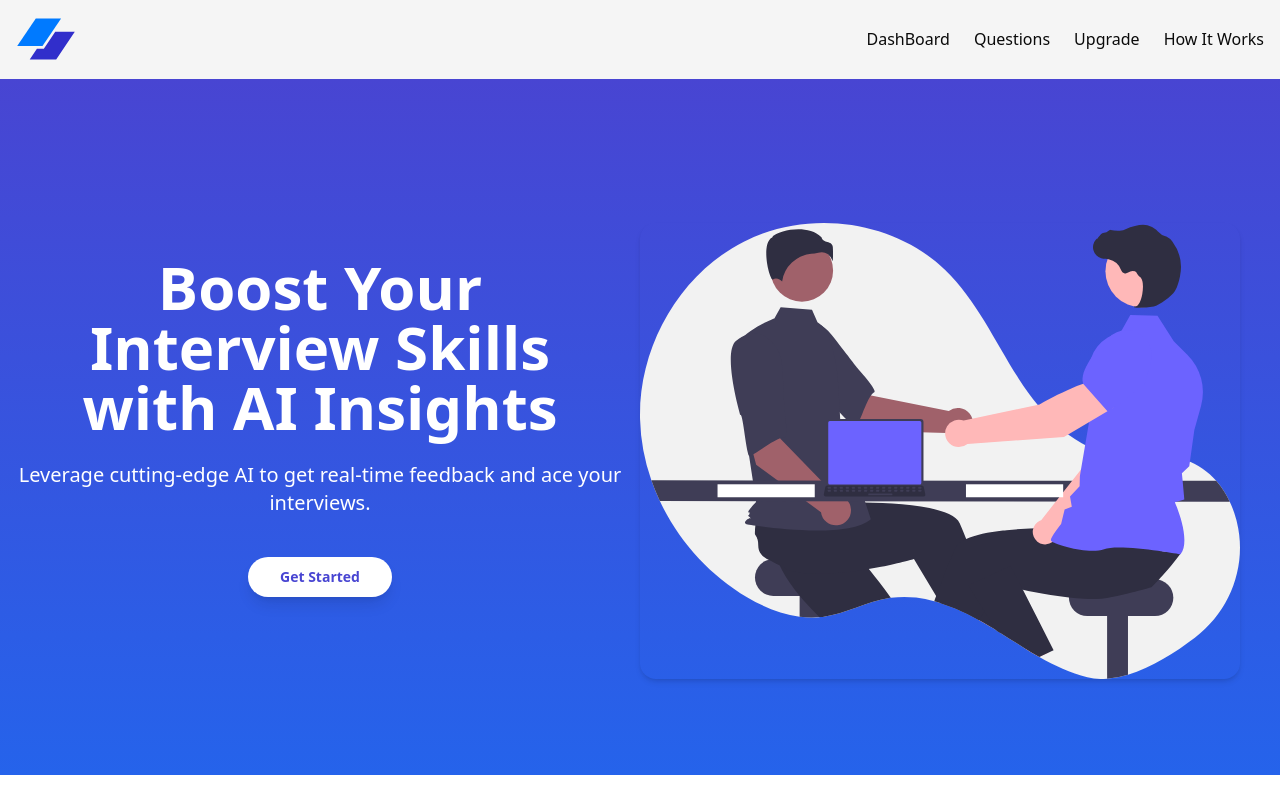
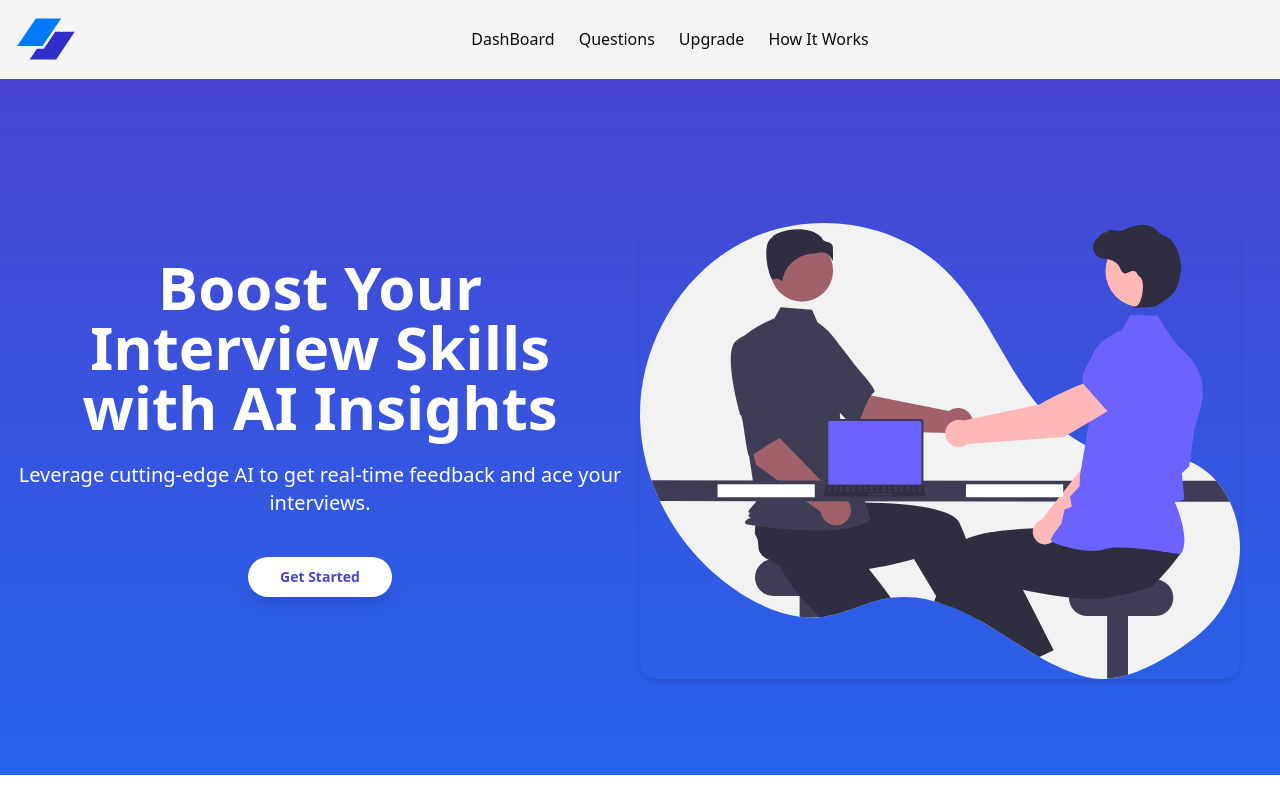
Before and after one commit to Zaidshaikh2811/MockInterview, a Next.js app: page / in a window 1280 px wide. Shown: the top 800 px of the page. Built offline with nearby package versions, Linux system fonts and the light colour scheme.

Commit message:
responsive

```diff
--- a/app/dashboard/_components/Header.jsx
+++ b/app/dashboard/_components/Header.jsx
@@ -3,39 +3,89 @@
 import { UserButton } from '@clerk/nextjs';
 import Image from 'next/image';
 import { usePathname } from 'next/navigation';
-import Link from 'next/link'; // Import the Link component
-import React from 'react';
+import Link from 'next/link';
+import React, { useState } from 'react';
+import { FaBars, FaTimes } from 'react-icons/fa'; // Icons for menu
 
 const Header = () => {
     const path = usePathname();
+    const [isOpen, setIsOpen] = useState(false);
 
     // Function to check if the current path matches the link
-    const isActive = (href) => path === href ? 'text-primary font-bold' : '';
+    const isActive = (href) => (path === href ? 'text-primary font-bold' : '');
+
+    // Toggle sidenav state
+    const toggleSidenav = () => setIsOpen(!isOpen);
 
     return (
-        <div className='flex p-4 items-center justify-between bg-secondary shadow-md'>
+        <div className="flex items-center justify-between p-4 bg-secondary shadow-md">
+            {/* Logo */}
             <Image
                 src={"/logoipsum-245.svg"}
                 alt="AI MOCK Interview Logo"
                 width={60}
                 height={60}
             />
-            <ul className='flex gap-6'>
-                <li className={`cursor-pointer transition-transform duration-300 ease-in-out hover:scale-105 ${isActive('/dashboard')}`}>
-                    <Link href="/dashboard">DashBoard</Link> {/* Added Link */}
+
+            {/* Hamburger menu for md and smaller screens */}
+            <button
+                className="block md:hidden text-primary text-2xl"
+                onClick={toggleSidenav}
+            >
+                {isOpen ? <FaTimes /> : <FaBars />}
+            </button>
+
+            {/* Navbar links */}
+            <ul
+                className={`fixed top-0 left-0 h-full min-w- bg-secondary z-50 transform ${isOpen ? 'translate-x-0' : '-translate-x-full'
+                    } transition-transform duration-300 ease-in-out md:static md:flex md:gap-6 md:translate-x-0 min-w-[300px]`}
+            >
+                <li className="flex items-center justify-between p-4 md:hidden">
+                    {/* Close button inside sidenav */}
+                    <Image
+                        src={"/logoipsum-245.svg"}
+                        alt="AI MOCK Interview Logo"
+                        width={60}
+                        height={60}
+                    />
+                    <button onClick={toggleSidenav}>
+                        <FaTimes className="text-primary text-2xl" />
+                    </button>
                 </li>
-                <li className={`cursor-pointer transition-transform duration-300 ease-in-out hover:scale-105 ${isActive('/questions')}`}>
-                    <Link href="/questions">Questions</Link> {/* Added Link */}
+                <li
+                    className={`p-4 md:p-0 cursor-pointer transition-transform duration-300 ease-in-out hover:scale-105 ${isActive('/dashboard')}`}
+                >
+                    <Link href="/dashboard">DashBoard</Link>
                 </li>
-                <li className={`cursor-pointer transition-transform duration-300 ease-in-out hover:scale-105 ${isActive('/upgrade')}`}>
-                    <Link href="/upgrade">Upgrade</Link> {/* Added Link */}
+                <li
+                    className={`p-4 md:p-0 cursor-pointer transition-transform duration-300 ease-in-out hover:scale-105 ${isActive('/questions')}`}
+                >
+                    <Link href="/questions">Questions</Link>
                 </li>
-                <li className={`cursor-pointer transition-transform duration-300 ease-in-out hover:scale-105 ${isActive('/how-it-works')}`}>
-                    <Link href="/how-it-works">How It Works</Link> {/* Added Link */}
+                <li
+                    className={`p-4 md:p-0 cursor-pointer transition-transform duration-300 ease-in-out hover:scale-105 ${isActive('/upgrade')}`}
+                >
+                    <Link href="/upgrade">Upgrade</Link>
+                </li>
+                <li
+                    className={`p-4 md:p-0 cursor-pointer transition-transform duration-300 ease-in-out hover:scale-105 ${isActive('/how-it-works')}`}
+                >
+                    <Link href="/how-it-works">How It Works</Link>
                 </li>
             </ul>
 
-            <UserButton />
+            {/* User button always visible */}
+            <div className="hidden md:block">
+                <UserButton />
+            </div>
+
+            {/* Sidenav overlay for mobile */}
+            {isOpen && (
+                <div
+                    className="fixed inset-0 bg-black opacity-50 z-40"
+                    onClick={toggleSidenav}
+                ></div>
+            )}
         </div>
     );
 };
--- a/package.json
+++ b/package.json
@@ -28,6 +28,7 @@
     "react": "^18",
     "react-dom": "^18",
     "react-hook-speech-to-text": "^0.8.0",
+    "react-icons": "^5.3.0",
     "react-speech-recognition": "^3.10.0",
     "react-webcam": "^7.2.0",
     "sonner": "^1.5.0",
```
Also changed, not shown: app/dashboard/interview/[interviewId]/page.jsx (+26 -29 lines), 1 other file (tests, documents, lock files or other folders).
